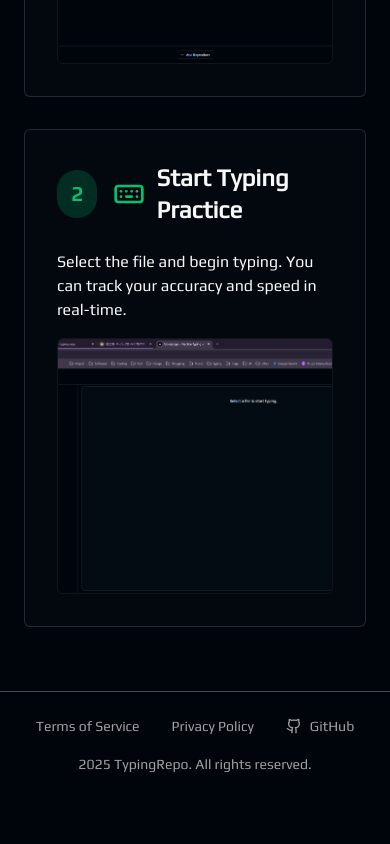
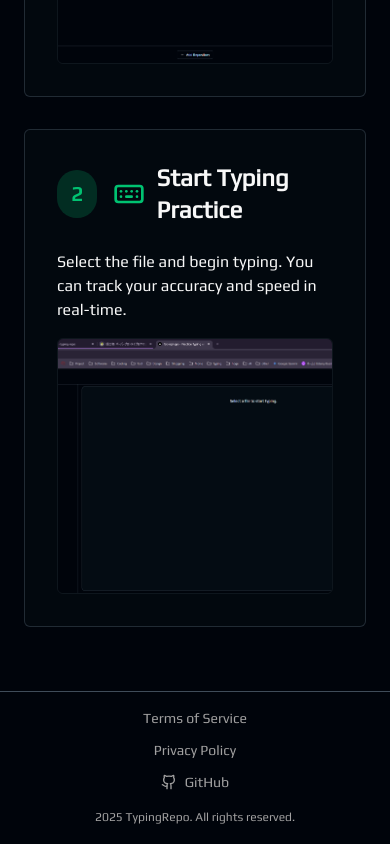
Before and after one commit to Shrimprin/typing_repo, a Next.js app in the folder frontend/: page / in a window 390 px wide. Shown: the part 1147-1991 px from the top of the page. Before the commit the page ends 1947 px from the top, so only its background shows below. Built offline with nearby package versions, Linux system fonts and the light colour scheme; no server answers.

Commit message:
フッターをレスポンシブにした

```diff
--- a/frontend/src/components/common/Footer.tsx
+++ b/frontend/src/components/common/Footer.tsx
@@ -8,12 +8,24 @@ export default function Footer() {
 
   return (
     <footer className="bg-background border-border mt-auto border-t">
-      <div className="container mx-auto px-8 py-6">
-        <div className="mb-4 flex items-center justify-center gap-8 text-sm">
+      <div
+        className={`
+          container mx-auto px-4 py-4
+          sm:px-6 sm:py-6
+          md:px-8
+        `}
+      >
+        <div
+          className={`
+            mb-3 flex flex-col items-center justify-center gap-3 text-sm
+            sm:mb-4 sm:flex-row sm:gap-6
+            md:gap-8
+          `}
+        >
           <Link
             href="/terms"
             className={`
-              text-muted-foreground decoration-primary/50 underline-offset-4 transition-colors duration-200
+              text-muted-foreground decoration-primary/50 text-center underline-offset-4 transition-colors duration-200
               hover:text-foreground hover:underline
             `}
           >
@@ -22,7 +34,7 @@ export default function Footer() {
           <Link
             href="/privacy"
             className={`
-              text-muted-foreground decoration-primary/50 underline-offset-4 transition-colors duration-200
+              text-muted-foreground decoration-primary/50 text-center underline-offset-4 transition-colors duration-200
               hover:text-foreground hover:underline
             `}
           >
@@ -33,8 +45,8 @@ export default function Footer() {
             target="_blank"
             rel="noopener noreferrer"
             className={`
-              text-muted-foreground decoration-primary/50 flex items-center gap-2 underline-offset-4 transition-colors
-              duration-200
+              text-muted-foreground decoration-primary/50 flex items-center justify-center gap-2 text-center
+              underline-offset-4 transition-colors duration-200
               hover:text-foreground hover:underline
             `}
           >
@@ -44,7 +56,14 @@ export default function Footer() {
         </div>
 
         <div className="text-center">
-          <span className="text-muted-foreground text-sm">{yearRange} TypingRepo. All rights reserved.</span>
+          <span
+            className={`
+              text-muted-foreground text-xs
+              sm:text-sm
+            `}
+          >
+            {yearRange} TypingRepo. All rights reserved.
+          </span>
         </div>
       </div>
     </footer>
```
